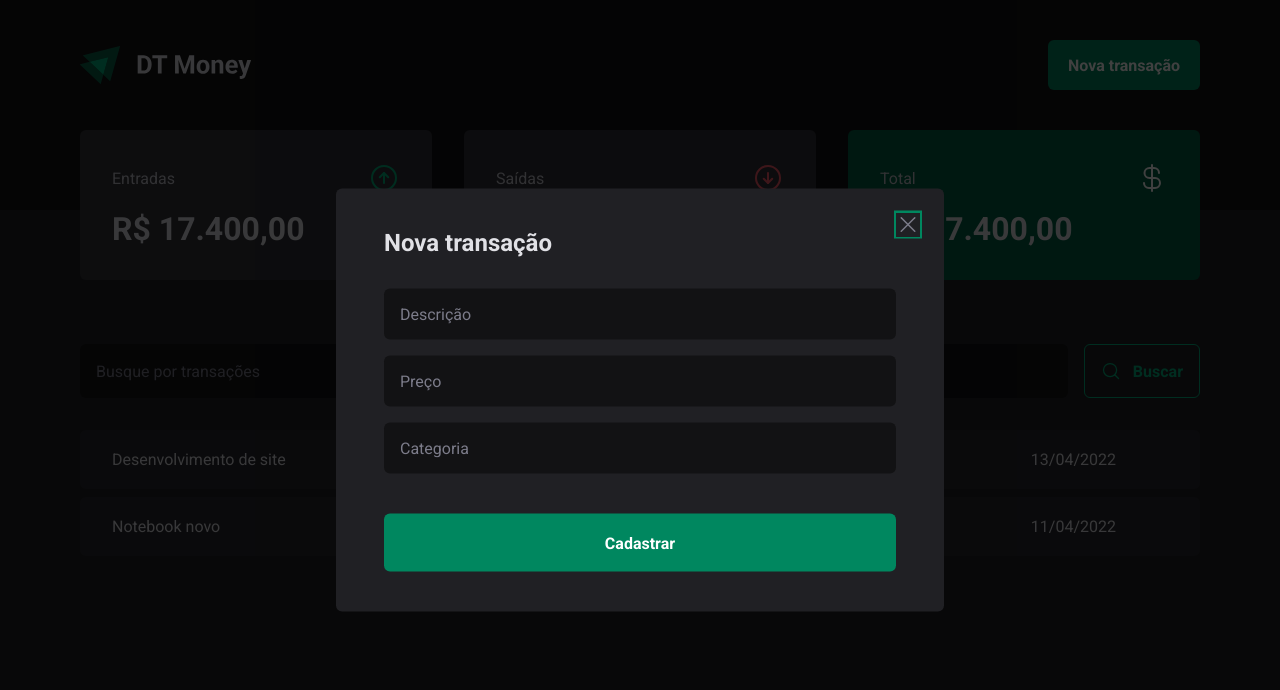
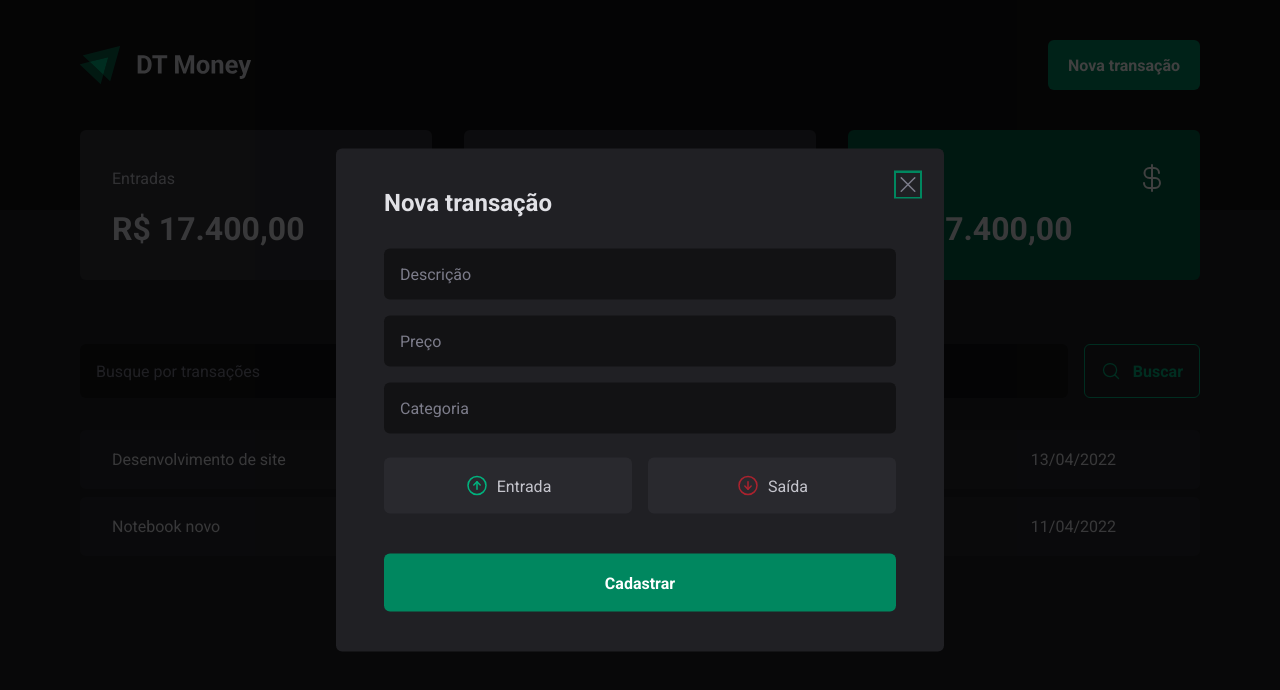
Before and after one commit to LuisRuda/ignite-reactjs-03-dt-money, a React (Vite) app: page / in a window 1280 px wide. Both pictures are taken after a click on the button "Nova transação". Shown: the top 690 px of the page. Built offline with nearby package versions, Linux system fonts and the light colour scheme.

Commit message:
feature: added transaction type buttons

```diff
--- a/package.json
+++ b/package.json
@@ -10,6 +10,7 @@
   },
   "dependencies": {
     "@radix-ui/react-dialog": "^1.0.0",
+    "@radix-ui/react-radio-group": "^1.0.0",
     "phosphor-react": "^1.4.1",
     "react": "^18.2.0",
     "react-dom": "^18.2.0",
--- a/src/components/NewTransactionModal/index.tsx
+++ b/src/components/NewTransactionModal/index.tsx
@@ -1,7 +1,14 @@
 import * as Dialog from '@radix-ui/react-dialog'
-import { X } from 'phosphor-react'
+// import * as RadioGroup from '@radix-ui/react-radio-group'
+import { ArrowCircleDown, ArrowCircleUp, X } from 'phosphor-react'
 
-import { Overlay, Content, CloseButton } from './styles'
+import {
+  Overlay,
+  Content,
+  CloseButton,
+  TransactionType,
+  TransactionTypeButton,
+} from './styles'
 
 export function NewTransactionModal() {
   return (
@@ -15,9 +22,20 @@
         </CloseButton>
 
         <form action="">
-          <input type="text" placeholder="Descrição" required />
-          <input type="number" placeholder="Preço" required />
-          <input type="text" placeholder="Categoria" required />
+          <input type="text" placeholder="Descrição" />
+          <input type="number" placeholder="Preço" />
+          <input type="text" placeholder="Categoria" />
+
+          <TransactionType>
+            <TransactionTypeButton variant="income" value="income">
+              <ArrowCircleUp size={24} />
+              Entrada
+            </TransactionTypeButton>
+            <TransactionTypeButton variant="outcome" value="outcome">
+              <ArrowCircleDown size={24} />
+              Saída
+            </TransactionTypeButton>
+          </TransactionType>
 
           <button type="submit">Cadastrar</button>
         </form>
--- a/src/components/NewTransactionModal/styles.ts
+++ b/src/components/NewTransactionModal/styles.ts
@@ -1,5 +1,6 @@
 import styled from 'styled-components'
 import * as Dialog from '@radix-ui/react-dialog'
+import * as RadioGroup from '@radix-ui/react-radio-group'
 
 export const Overlay = styled(Dialog.Overlay)`
   position: fixed;
@@ -66,3 +67,53 @@
   cursor: pointer;
   color: ${(props) => props.theme['gray-500']};
 `
+
+export const TransactionType = styled(RadioGroup.Root)`
+  display: grid;
+  grid-template-columns: repeat(2, 1fr);
+  gap: 1rem;
+  margin-top: 0.5rem;
+`
+
+interface TransactionTypeButtonProps {
+  variant: 'income' | 'outcome'
+}
+
+export const TransactionTypeButton = styled(
+  RadioGroup.Item,
+)<TransactionTypeButtonProps>`
+  background: ${(props) => props.theme['gray-700']};
+  padding: 1rem;
+  display: flex;
+  align-items: center;
+  justify-content: center;
+  gap: 0.5rem;
+  border-radius: 6px;
+  cursor: pointer;
+  border: 0;
+  color: ${(props) => props.theme['gray-300']};
+
+  svg {
+    color: ${(props) =>
+      props.variant === 'income'
+        ? props.theme['green-300']
+        : props.theme['red-500']};
+  }
+
+  &[data-state='unchecked']:hover {
+    transition: background-color: 0.2s;
+    background: ${(props) => props.theme['gray-600']};
+  }
+
+  &[data-state='checked'] {
+    color: ${(props) => props.theme.white};
+    background: ${(props) =>
+      props.variant === 'income'
+        ? props.theme['green-500']
+        : props.theme['red-500']};
+
+    svg {
+      color: ${(props) => props.theme.white};
+    }
+  }
+`
```
Also changed, not shown: 1 other file (tests, documents, lock files or other folders).
